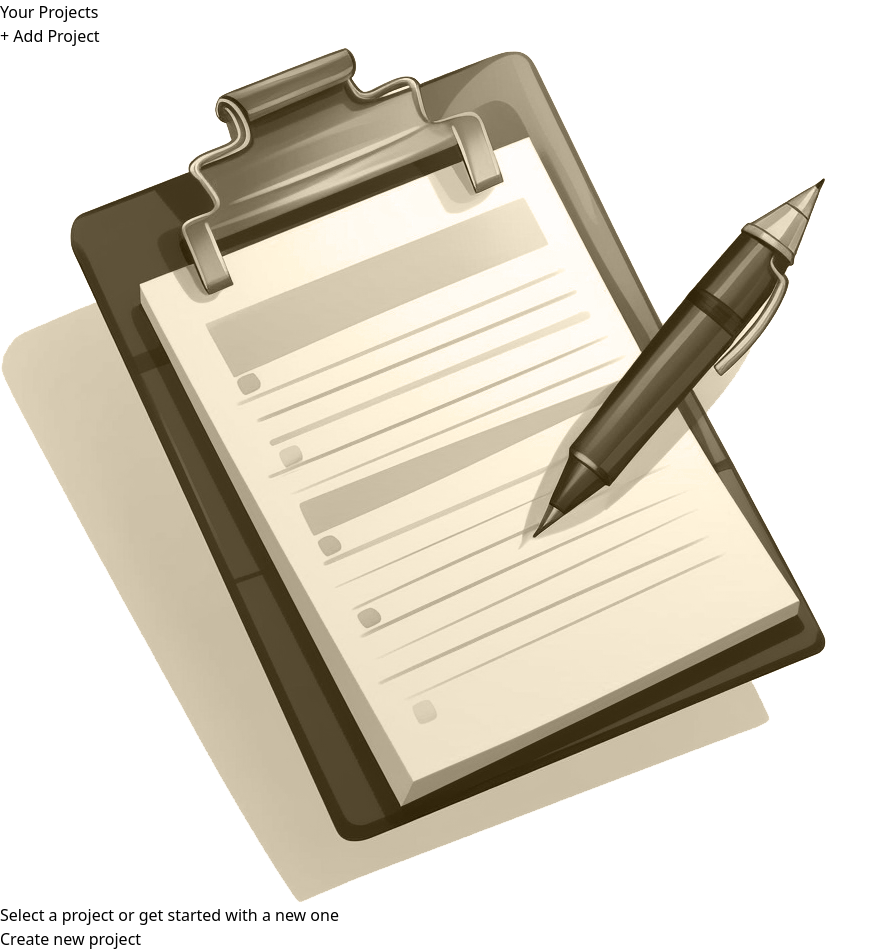
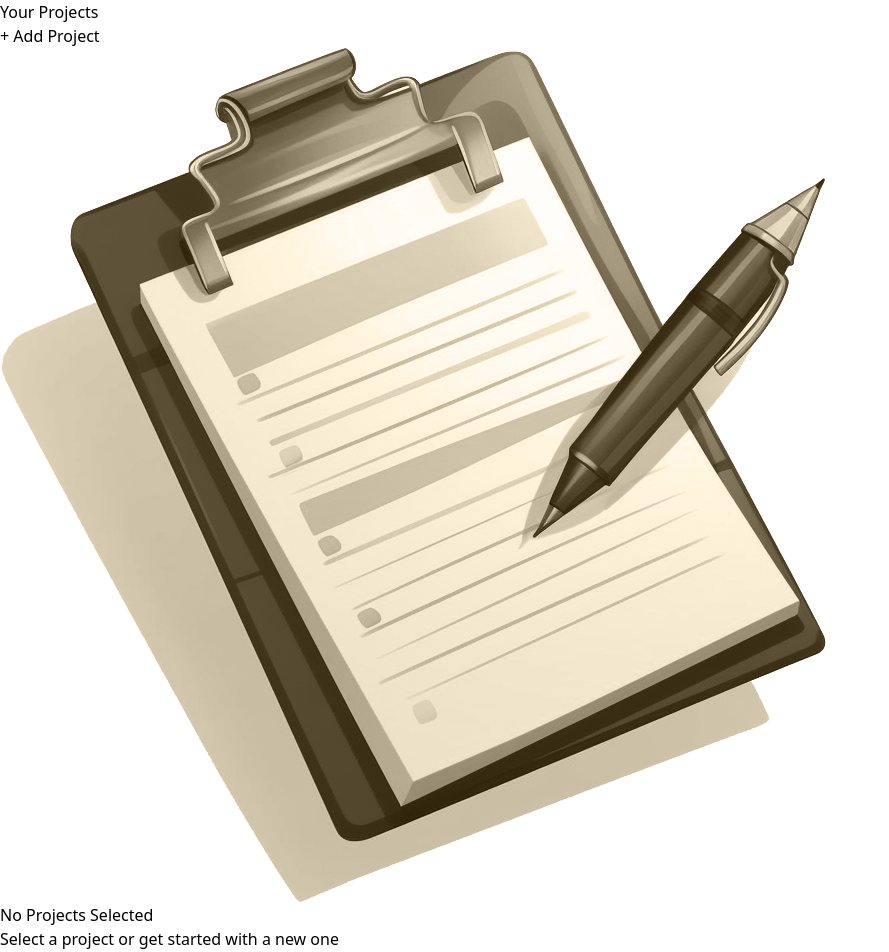
Before and after one commit to Zwavhu/React-Section-9-Prac, a React (Vite) app in the folder section-9-prac/: page / in a window 1280 px wide. Shown: the top 952 px of the page, without its empty margins (0-889 px from the left). Built offline with nearby package versions, Linux system fonts and the light colour scheme.

Commit message:
Update the landing page header text

```diff
--- a/section-9-prac/src/components/Landing/LandingPage.jsx
+++ b/section-9-prac/src/components/Landing/LandingPage.jsx
@@ -3,6 +3,7 @@ function LandingPage() {
     return (
         <div className="w-[70%] flex flex-col items-center mt-32 gap-5">
             <img className="object-contain w-16 h-16" src="logo.png" alt="logo"/>
+            <h3 className=" text-2xl text-gray-600 font-bold"> No Projects Selected</h3>
             <p className="text-gray-500"> Select a project or get started with a new one</p>
             <div className="p-3 bg-blue-500 rounded mt-4 hover:text-gray-500 hover:bg-blue-300">
                 <button className="text-gray-800 ">Create new project</button>
```
